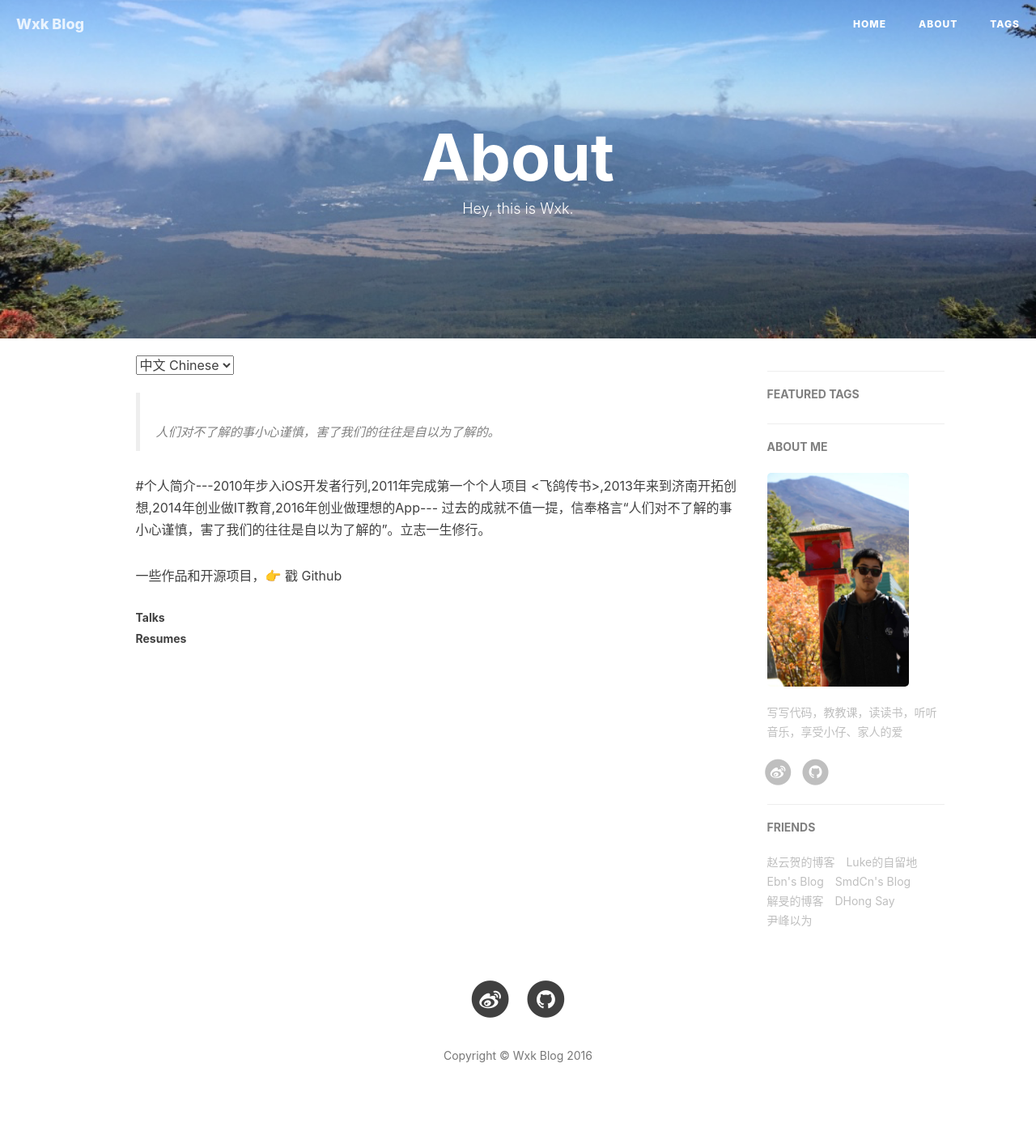
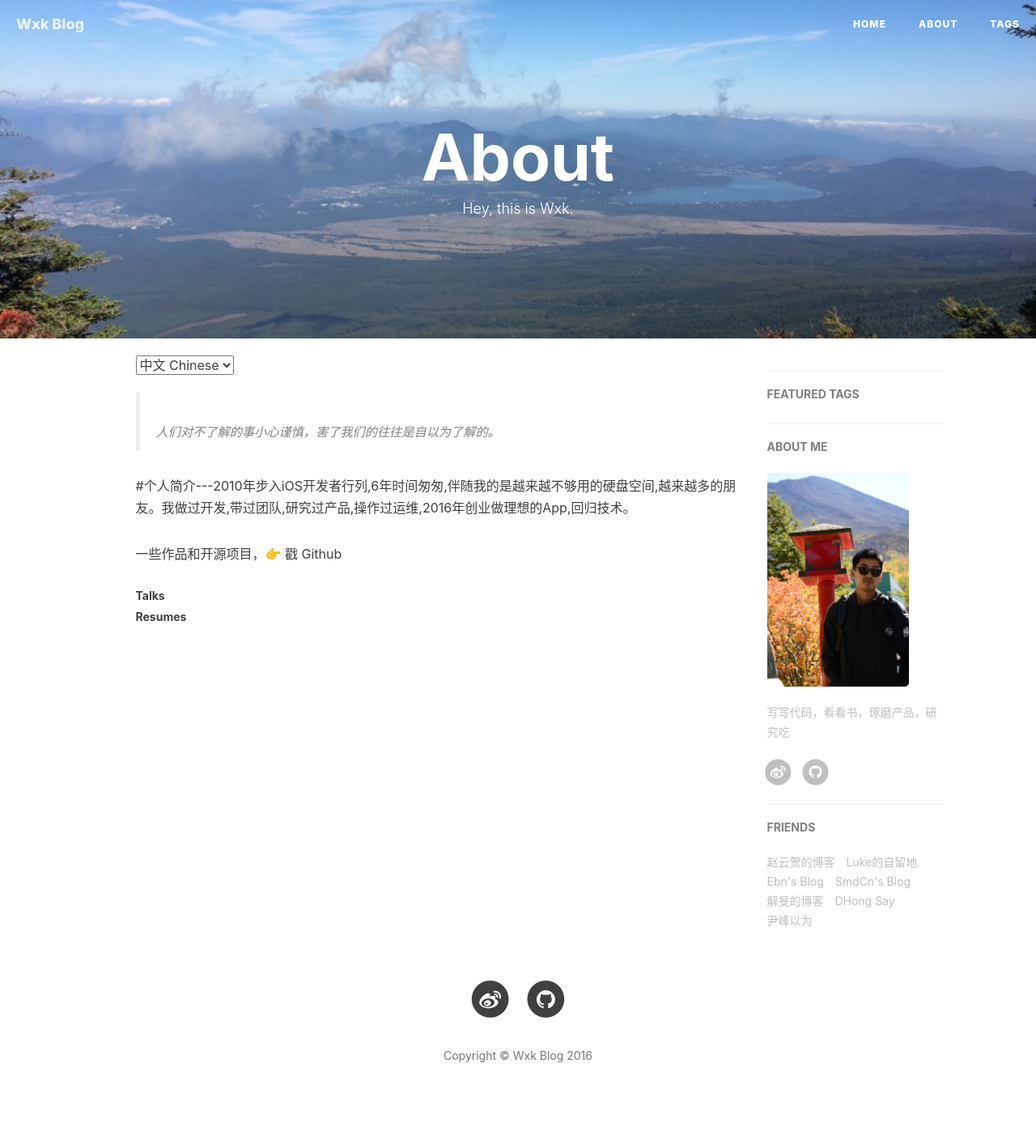
Before and after one commit to Zippowxk/Zippowxk.github.io, a Jekyll site: the page built from about.html, in a window 1280 px wide. Shown: the whole page at 81% size. Built offline with Jekyll 4.4.1, drawn with Linux system fonts in a browser that asks for light colours; nearby versions of some CDN libraries; comment, search, counter and statistics services are not loaded.

Commit message:
fix bugs

```diff
--- a/_config.yml
+++ b/_config.yml
@@ -61,7 +61,7 @@ ga_domain: zippowxk.com
 
 # Sidebar settings
 sidebar: true                           # whether or not using Sidebar.
-sidebar-about-description: "写写代码，教教课，读读书，听听音乐，享受小仔、家人的爱"
+sidebar-about-description: "写写代码，看看书，琢磨产品，研究吃"
 sidebar-avatar: /img/avatar-wxk.jpg      # use absolute URL, seeing it's used in both `/` and `/about/`
 
 
--- a/about.html
+++ b/about.html
@@ -17,12 +17,7 @@ header-img: "img/about-bg.jpg"
     <!--copied from markdown -->
     <blockquote><p><br>人们对不了解的事小心谨慎，害了我们的往往是自以为了解的。</p></blockquote>
 
- <!--   <p>Hey，我是<strong>王鑫凯</strong>，程序员 &amp; 好老公，<a href="http://by.cuc.edu.cn/">中国传媒大学</a> · 数字媒体艺术 2012 级；前淘宝网 · <a href="http://alitrip.com">阿里旅行·去啊</a>前端团队实习生；
-    目前任职于微影时代 · 微票儿，负责<a href="http://wepiaoFEI.github.io">前端基础工程团队</a>。</p>
- -->
-
-    <p>#个人简介---2010年步入iOS开发者行列,2011年完成第一个个人项目 <飞鸽传书>,2013年来到济南开拓创想,2014年创业做IT教育,2016年创业做理想的App---
-过去的成就不值一提，信奉格言“人们对不了解的事小心谨慎，害了我们的往往是自以为了解的”。立志一生修行。</p>
+    <p>#个人简介---2010年步入iOS开发者行列,6年时间匆匆,伴随我的是越来越不够用的硬盘空间,越来越多的朋友。我做过开发,带过团队,研究过产品,操作过运维,2016年创业做理想的App,回归技术。</p>
 
     <p>一些作品和开源项目，👉 戳 <a href="http://github.com/zippowxk">Github</a></p>
 
```
